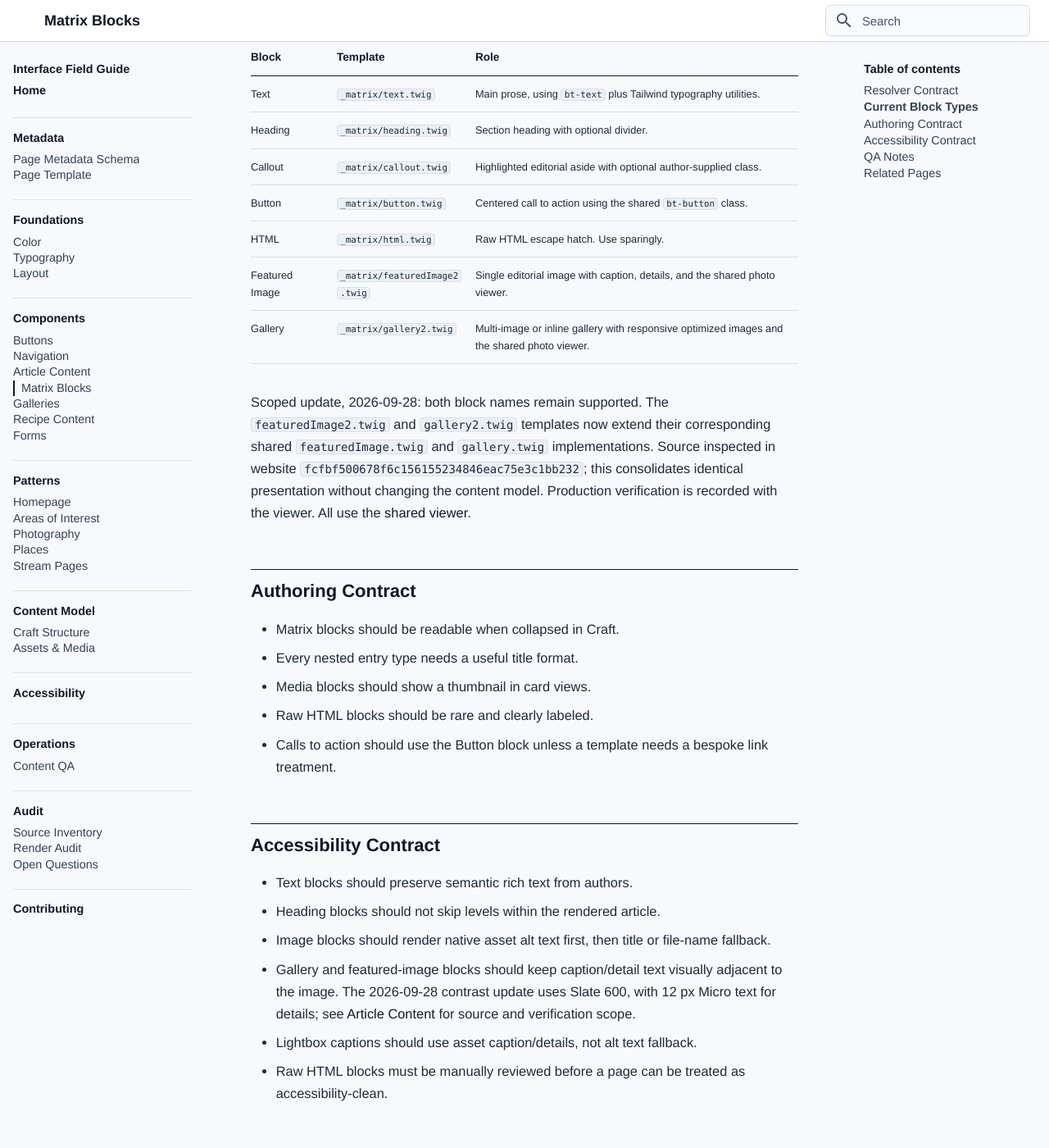
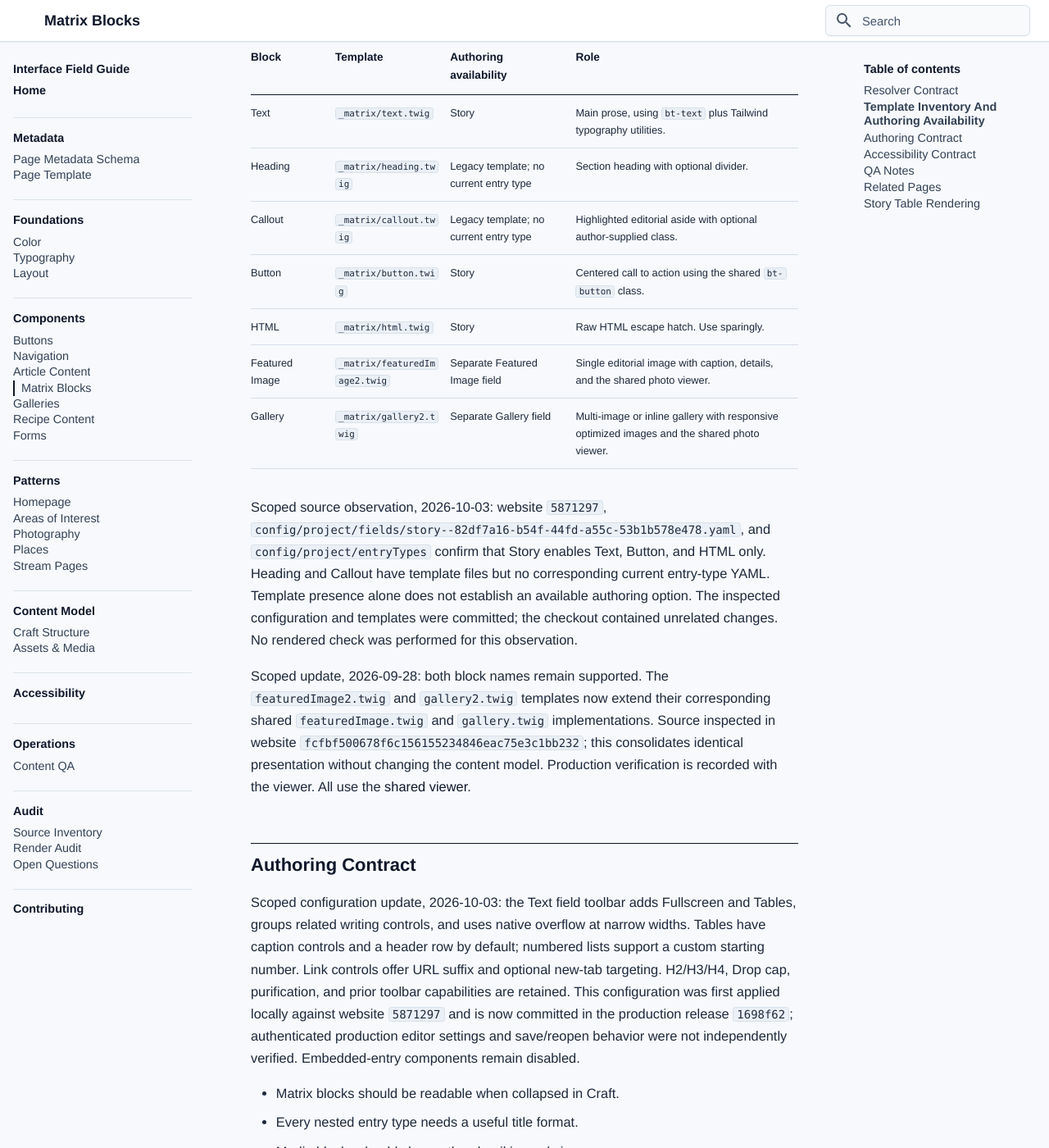
Before and after one commit to bentilden/Design-System, an MkDocs documentation site: the page built from docs/components/matrix-blocks.md, in a window 1280 px wide and 1400 px high, scrolled down 812 px. Shown: the whole window at 82% size. Built offline with MkDocs 1.6.1 and Material for MkDocs 9.7.7, drawn with Linux system fonts in a browser that asks for light colours; some web fonts are replaced; some of the changed text lies outside the part shown.

Commit message:
Document editor controls and responsive story tables

```diff
--- a/docs/components/matrix-blocks.md
+++ b/docs/components/matrix-blocks.md
@@ -8,6 +8,9 @@ audience:
   - development
   - content
 source:
+  - bentilden.com/config/project/fields/story--82df7a16-b54f-44fd-a55c-53b1b578e478.yaml
+  - bentilden.com/config/project/fields/text--446b3f75-5307-4018-a570-55c1023929f8.yaml
+  - bentilden.com/config/project/entryTypes
   - bentilden.com/templates/_matrix.twig
   - bentilden.com/templates/_matrix/default.twig
   - bentilden.com/templates/_matrix/text.twig
@@ -38,7 +41,7 @@ review_status: needs audit
 
 # Matrix Blocks
 
-Matrix blocks are the main article composition system. They let entries combine prose, headings, calls to action, raw HTML, callouts, featured images, and galleries inside the shared article shell.
+Matrix blocks are the main article composition system. The Story field currently offers Text, Button, and HTML entries. Separate Featured Image and Gallery fields compose media entries, while the template directory also retains older Heading and Callout renderers.
 
 ## Resolver Contract
 
@@ -59,21 +62,25 @@ bt-control-{{ block.type }}
 
 That means every block type can be targeted for styling, audits, and QA even when most of the visual styling lives inside the block-specific template.
 
-## Current Block Types
+## Template Inventory And Authoring Availability
 
-| Block | Template | Role |
-| --- | --- | --- |
-| Text | `_matrix/text.twig` | Main prose, using `bt-text` plus Tailwind typography utilities. |
-| Heading | `_matrix/heading.twig` | Section heading with optional divider. |
-| Callout | `_matrix/callout.twig` | Highlighted editorial aside with optional author-supplied class. |
-| Button | `_matrix/button.twig` | Centered call to action using the shared `bt-button` class. |
-| HTML | `_matrix/html.twig` | Raw HTML escape hatch. Use sparingly. |
-| Featured Image | `_matrix/featuredImage2.twig` | Single editorial image with caption, details, and the shared photo viewer. |
-| Gallery | `_matrix/gallery2.twig` | Multi-image or inline gallery with responsive optimized images and the shared photo viewer. |
+| Block | Template | Authoring availability | Role |
+| --- | --- | --- | --- |
+| Text | `_matrix/text.twig` | Story | Main prose, using `bt-text` plus Tailwind typography utilities. |
+| Heading | `_matrix/heading.twig` | Legacy template; no current entry type | Section heading with optional divider. |
+| Callout | `_matrix/callout.twig` | Legacy template; no current entry type | Highlighted editorial aside with optional author-supplied class. |
+| Button | `_matrix/button.twig` | Story | Centered call to action using the shared `bt-button` class. |
+| HTML | `_matrix/html.twig` | Story | Raw HTML escape hatch. Use sparingly. |
+| Featured Image | `_matrix/featuredImage2.twig` | Separate Featured Image field | Single editorial image with caption, details, and the shared photo viewer. |
+| Gallery | `_matrix/gallery2.twig` | Separate Gallery field | Multi-image or inline gallery with responsive optimized images and the shared photo viewer. |
+
+Scoped source observation, 2026-10-03: website `5871297`, `config/project/fields/story--82df7a16-b54f-44fd-a55c-53b1b578e478.yaml`, and `config/project/entryTypes` confirm that Story enables Text, Button, and HTML only. Heading and Callout have template files but no corresponding current entry-type YAML. Template presence alone does not establish an available authoring option. The inspected configuration and templates were committed; the checkout contained unrelated changes. No rendered check was performed for this observation.
 
 Scoped update, 2026-09-28: both block names remain supported. The `featuredImage2.twig` and `gallery2.twig` templates now extend their corresponding shared `featuredImage.twig` and `gallery.twig` implementations. Source inspected in website `fcfbf500678f6c156155234846eac75e3c1bb232`; this consolidates identical presentation without changing the content model. Production verification is recorded with the viewer. All use the [shared viewer](galleries.md#unified-photo-viewer).
 
 ## Authoring Contract
+
+Scoped configuration update, 2026-10-03: the Text field toolbar adds Fullscreen and Tables, groups related writing controls, and uses native overflow at narrow widths. Tables have caption controls and a header row by default; numbered lists support a custom starting number. Link controls offer URL suffix and optional new-tab targeting. H2/H3/H4, Drop cap, purification, and prior toolbar capabilities are retained. This configuration was first applied locally against website `5871297` and is now committed in the production release `1698f62`; authenticated production editor settings and save/reopen behavior were not independently verified. Embedded-entry components remain disabled.
 
 - Matrix blocks should be readable when collapsed in Craft.
 - Every nested entry type needs a useful title format.
@@ -100,3 +107,9 @@ Raw HTML blocks remain a known content risk. The current content QA script repor
 - [Craft Structure](../content-model/craft-structure.md) documents the fields and nested entry types behind the resolver.
 - [Galleries](galleries.md) and [Buttons](buttons.md) expand on individual block behavior.
 - [Open Questions](../audit/open-questions.md) tracks the unresolved v1/v2 support decision.
+
+## Story Table Rendering
+
+Scoped implementation, 2026-10-04: runtime `1698f62` and frontend `6045175` add contained horizontal scrolling to shared Text-block tables. Twig owns the wrapper, fades, hint, inline Tailwind classes, and Alpine bindings; JavaScript clones the template around stored rich text and manages overflow state. Overflowing tables display edge fades and “Scroll to see more →”; captions remain outside the scroller. Keyboard focus and region descriptions apply only while overflowing.
+
+Table figures use normal text margins and block layout. Table content disables hyphenation, uses 1.375 line-height, and gives header/body cells 10 px vertical padding from 768 px. Mobile padding and paragraph typography retain their existing treatment. Local Chromium checks passed across 320/390/767/768/1280 px for applicable containment, spacing, word wrapping, and cues. Safari and physical devices were not verified. Production CI/deployment workflow succeeded. Public story markup contains the enhancement, live CSS/JavaScript SHA-256 hashes match the release, and production fixtures return 404. Public smoke checks passed; the local air-fryer URL returns 404 on production, so that specific content was not verified there.
```
